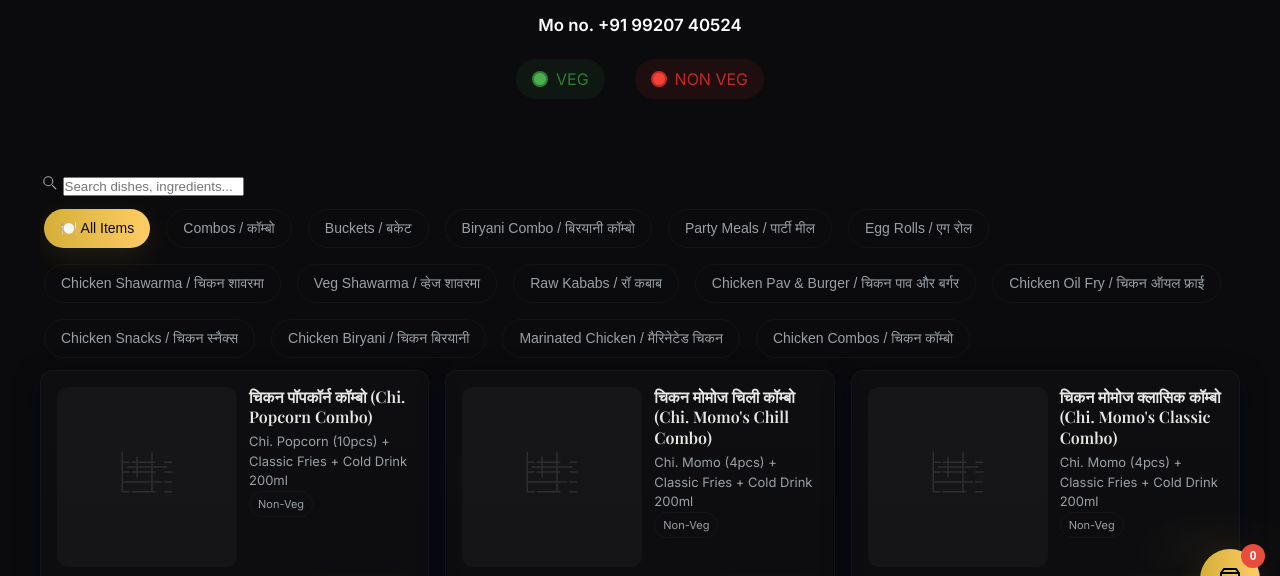
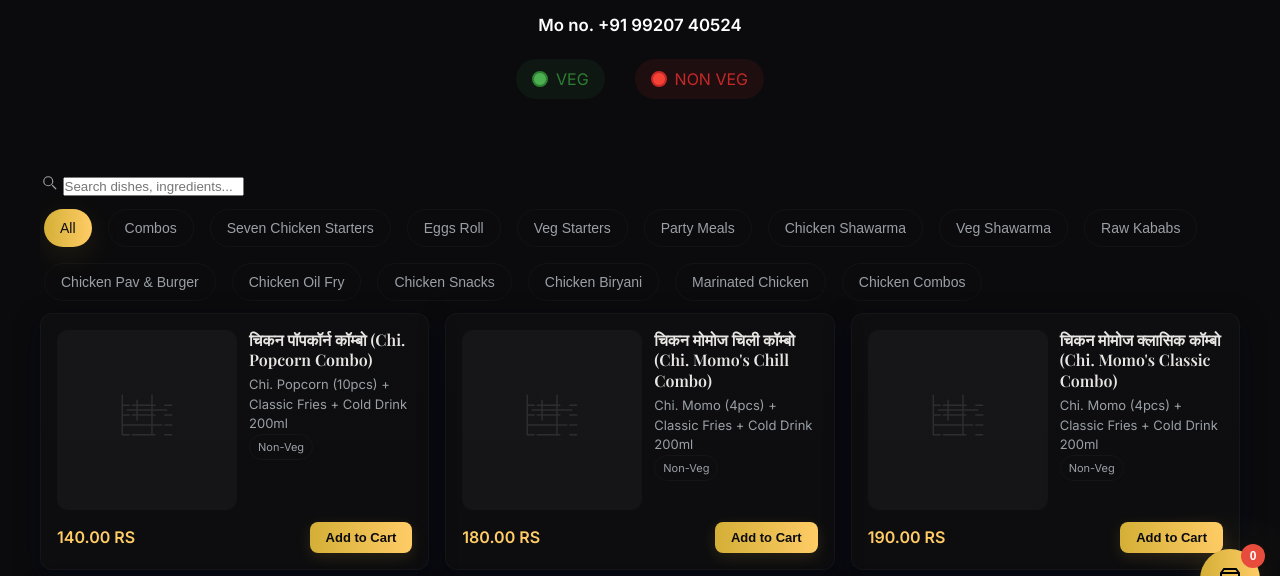
Before and after one commit to MenuSpeak/Seven-Chicken, a plain HTML site: page index.html in a window 1280 px wide. Shown: the part 171-747 px from the top of the page. Drawn offline with nearby package versions, Linux system fonts and the light colour scheme.

Commit message:
Update index.html

```diff
--- a/index.html
+++ b/index.html
@@ -1183,23 +1183,23 @@
 
    <div class="tabs-scroll">
 
-
-<button class="tab active" data-cat="all">🍽️ All Items</button>
-<button class="tab" data-cat="COMBO_MEALS">Combos / कॉम्बो</button>
-<button class="tab" data-cat="CHICKEN_BUCKETS">Buckets / बकेट</button>
-<button class="tab" data-cat="BIRYANI_COMBO">Biryani Combo / बिरयानी कॉम्बो</button>
-<button class="tab" data-cat="PARTY_MEALS">Party Meals / पार्टी मील</button>
-<button class="tab" data-cat="EGGS_ROLL">Egg Rolls / एग रोल</button>
-
-<button class="tab" data-cat="CHICKEN_SHAWARMA">Chicken Shawarma / चिकन शावरमा</button>
-<button class="tab" data-cat="VEG_SHAWARMA">Veg Shawarma / व्हेज शावरमा</button>
-<button class="tab" data-cat="RAW_KABABS">Raw Kababs / रॉ कबाब</button>
-<button class="tab" data-cat="CHICKEN_PAV_BURGER">Chicken Pav & Burger / चिकन पाव और बर्गर</button>
-<button class="tab" data-cat="CHICKEN_OIL_FRY">Chicken Oil Fry / चिकन ऑयल फ्राई</button>
-<button class="tab" data-cat="CHICKEN_SNACKS">Chicken Snacks / चिकन स्नैक्स</button>
-<button class="tab" data-cat="CHICKEN_BIRYANI">Chicken Biryani / चिकन बिरयानी</button>
-<button class="tab" data-cat="MARINATED_CHICKEN">Marinated Chicken / मैरिनेटेड चिकन</button>
-<button class="tab" data-cat="CHICKEN_COMBOS">Chicken Combos / चिकन कॉम्बो</button>
+<button class="tab active" data-cat="all">All</button>
+<button class="tab" data-cat="COMBO">Combos</button>
+<button class="tab" data-cat="SEVEN_CHICKEN_STARTERS">Seven Chicken Starters</button>
+<button class="tab" data-cat="EGGS_ROLL">Eggs Roll</button>
+<button class="tab" data-cat="VEG_STARTERS">Veg Starters</button>
+<button class="tab" data-cat="PARTY_MEALS">Party Meals</button>
+<button class="tab" data-cat="CHICKEN_SHAWARMA">Chicken Shawarma</button>
+<button class="tab" data-cat="VEG_SHAWARMA">Veg Shawarma</button>
+<button class="tab" data-cat="RAW_KABABS">Raw Kababs</button>
+<button class="tab" data-cat="CHICKEN_PAV_BURGER">Chicken Pav & Burger</button>
+<button class="tab" data-cat="CHICKEN_OIL_FRY">Chicken Oil Fry</button>
+<button class="tab" data-cat="CHICKEN_SNACKS">Chicken Snacks</button>
+<button class="tab" data-cat="CHICKEN_BIRYANI">Chicken Biryani</button>
+<button class="tab" data-cat="MARINATED_CHICKEN">Marinated Chicken</button>
+<button class="tab" data-cat="CHICKEN_COMBOS">Chicken Combos</button>
+
+
                     </div>
 
                 </div>
```
